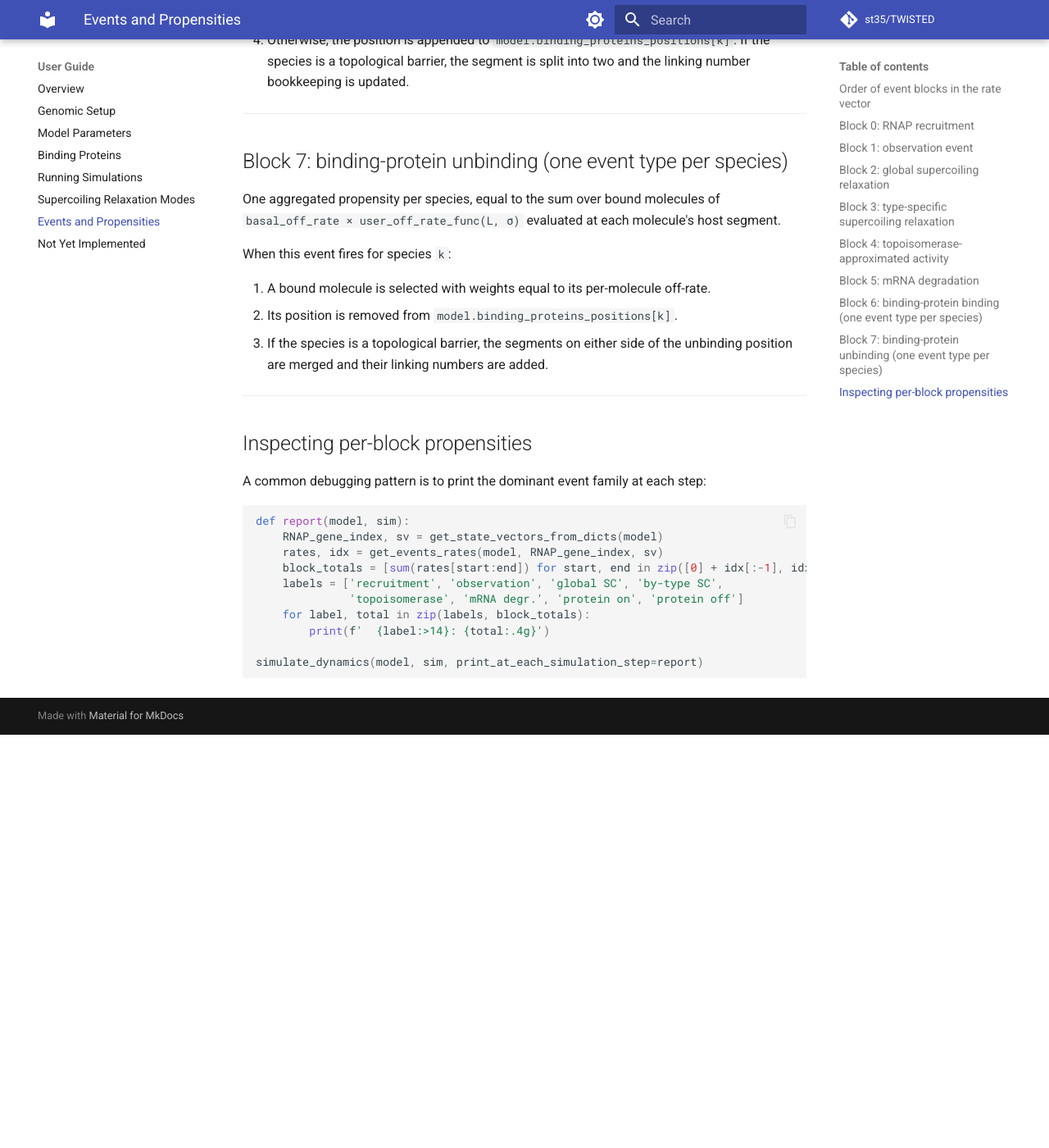
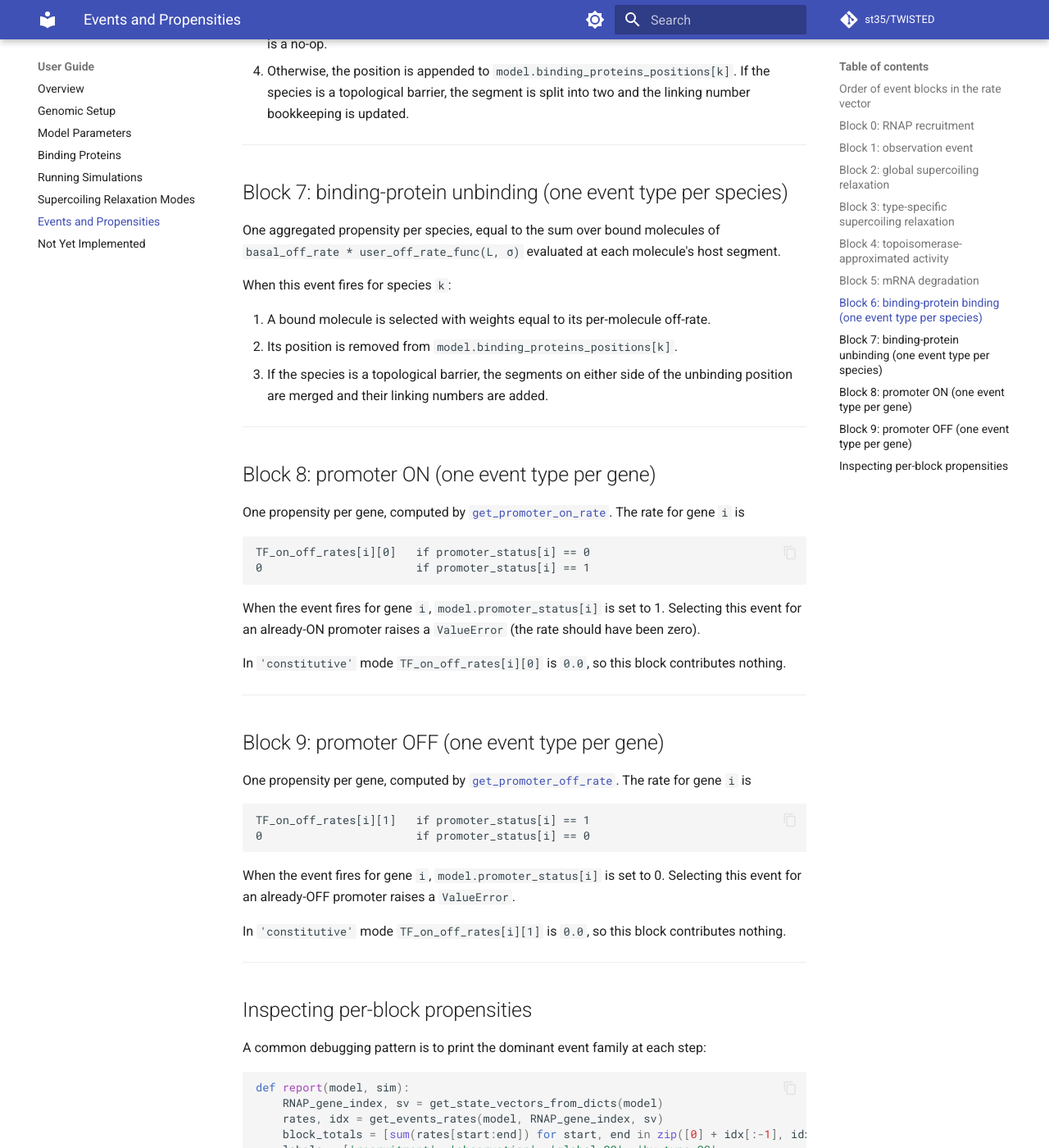
Before and after one commit to st35/TWISTED, an MkDocs documentation site: the page built from docs/user-guide/events-and-propensities.md, in a window 1280 px wide and 1400 px high, scrolled down 3191 px. Shown: the whole window at 82% size. Built offline with MkDocs 1.6.1 and Material for MkDocs 9.7.7, drawn with Linux system fonts in a browser that asks for light colours; comment, search, counter and statistics services are not loaded; before the commit the page ends 4087 px from its top, so only the background shows below that; some of the changed text lies outside the part shown.

Commit message:
Implemented non-constitutive promoter functionality

````diff
--- a/docs/user-guide/events-and-propensities.md
+++ b/docs/user-guide/events-and-propensities.md
@@ -18,10 +18,12 @@ rates_vector = [
     mRNA_degradation_rates           per gene,                 # block 5
     binding_proteins_on_rates        per species (summed),     # block 6
     binding_proteins_off_rates       per species (summed),     # block 7
+    promoter_on_rates                per gene,                 # block 8
+    promoter_off_rates               per gene,                 # block 9
 ]
 ```
 
-Inactive modes/features contribute zero-rate entries in the appropriate block (e.g. `local_supercoiling_relaxation_rates = [0.0, 0.0]` if the mode does not use them). The block boundaries are the cumulative lengths returned in `events_indices[0..7]`.
+Inactive modes/features contribute zero-rate entries in the appropriate block (e.g. `local_supercoiling_relaxation_rates = [0.0, 0.0]` if the mode does not use them). The block boundaries are the cumulative lengths returned in `events_indices[0..9]`.
 
 ---
 
@@ -110,13 +112,43 @@ When this event fires for species `k`:
 
 ## Block 7: binding-protein unbinding (one event type per species)
 
-One aggregated propensity per species, equal to the sum over bound molecules of `basal_off_rate × user_off_rate_func(L, σ)` evaluated at each molecule's host segment.
+One aggregated propensity per species, equal to the sum over bound molecules of `basal_off_rate * user_off_rate_func(L, σ)` evaluated at each molecule's host segment.
 
 When this event fires for species `k`:
 
 1. A bound molecule is selected with weights equal to its per-molecule off-rate.
 2. Its position is removed from `model.binding_proteins_positions[k]`.
 3. If the species is a topological barrier, the segments on either side of the unbinding position are merged and their linking numbers are added.
+
+---
+
+## Block 8: promoter ON (one event type per gene)
+
+One propensity per gene, computed by [`get_promoter_on_rate`](../api/biol-methods.md#get_promoter_on_rate). The rate for gene `i` is
+
+```
+TF_on_off_rates[i][0]   if promoter_status[i] == 0
+0                       if promoter_status[i] == 1
+```
+
+When the event fires for gene `i`, `model.promoter_status[i]` is set to 1. Selecting this event for an already-ON promoter raises a `ValueError` (the rate should have been zero).
+
+In `'constitutive'` mode `TF_on_off_rates[i][0]` is `0.0`, so this block contributes nothing.
+
+---
+
+## Block 9: promoter OFF (one event type per gene)
+
+One propensity per gene, computed by [`get_promoter_off_rate`](../api/biol-methods.md#get_promoter_off_rate). The rate for gene `i` is
+
+```
+TF_on_off_rates[i][1]   if promoter_status[i] == 1
+0                       if promoter_status[i] == 0
+```
+
+When the event fires for gene `i`, `model.promoter_status[i]` is set to 0. Selecting this event for an already-OFF promoter raises a `ValueError`.
+
+In `'constitutive'` mode `TF_on_off_rates[i][1]` is `0.0`, so this block contributes nothing.
 
 ---
 
@@ -130,7 +162,8 @@ def report(model, sim):
     rates, idx = get_events_rates(model, RNAP_gene_index, sv)
     block_totals = [sum(rates[start:end]) for start, end in zip([0] + idx[:-1], idx)]
     labels = ['recruitment', 'observation', 'global SC', 'by-type SC',
-              'topoisomerase', 'mRNA degr.', 'protein on', 'protein off']
+              'topoisomerase', 'mRNA degr.', 'protein on', 'protein off',
+              'promoter on', 'promoter off']
     for label, total in zip(labels, block_totals):
         print(f'  {label:>14}: {total:.4g}')
 
--- a/model_dynamics.py
+++ b/model_dynamics.py
@@ -457,8 +457,10 @@ def get_events_rates(model: Model, RNAP_gene_index: list[int], state_vector: lis
 	mRNA_degradation_rates = get_mRNA_degradation_rates(model)
 	binding_proteins_on_rates = [sum(per_protein_on_rates) for per_protein_on_rates in get_binding_proteins_on_rates(model, segments_lengths, segments_sigmas)]
 	binding_proteins_off_rates = [sum(per_protein_off_rates) for per_protein_off_rates in get_binding_proteins_off_rates(model, segments_lengths, segments_sigmas)]
+	promoter_on_rates = [get_promoter_on_rate(model, gene_index, segments_sigmas[get_spot_segment_index(model.genomic_setup.TSSes[gene_index], segments_lengths)]) for gene_index in range(len(model.genomic_setup.gene_names))]
+	promoter_off_rates = [get_promoter_off_rate(model, gene_index, segments_sigmas[get_spot_segment_index(model.genomic_setup.TSSes[gene_index], segments_lengths)]) for gene_index in range(len(model.genomic_setup.gene_names))]
 
-	rates_vector = RNAP_recruitment_rates + model_observation_event_rate + global_supercoiling_relaxation_rate + local_supercoiling_relaxation_rates + TOPO_activity_rates + mRNA_degradation_rates + binding_proteins_on_rates + binding_proteins_off_rates
+	rates_vector = RNAP_recruitment_rates + model_observation_event_rate + global_supercoiling_relaxation_rate + local_supercoiling_relaxation_rates + TOPO_activity_rates + mRNA_degradation_rates + binding_proteins_on_rates + binding_proteins_off_rates + promoter_on_rates + promoter_off_rates
 	assert all(rate >= 0.0 for rate in rates_vector), 'Negative rate encountered in calculating events rates.'
 
 	events_indices = []
@@ -470,6 +472,8 @@ def get_events_rates(model: Model, RNAP_gene_index: list[int], state_vector: lis
 	events_indices.append(events_indices[-1] + len(mRNA_degradation_rates))
 	events_indices.append(events_indices[-1] + len(binding_proteins_on_rates))
 	events_indices.append(events_indices[-1] + len(binding_proteins_off_rates))
+	events_indices.append(events_indices[-1] + len(promoter_on_rates))
+	events_indices.append(events_indices[-1] + len(promoter_off_rates))
 
 	return rates_vector, events_indices
 
--- a/utilities.py
+++ b/utilities.py
@@ -30,9 +30,6 @@ def construct_genomic_setup(filename: str, chromatin_type: str, promoter_mode: s
 		if len(explicit_RNAP_on_rates) != len(gene_names):
 			raise ValueError('Length of explicit_RNAP_on_rates must match number of genes.')
 		RNAP_on_rates = [RNAP_on_rates[i]*explicit_RNAP_on_rates[i] for i in range(len(gene_names))]
-
-	if promoter_mode == 'non-constitutive':
-		raise NotImplementedError('Promoter mode "non-constitutive" is not yet implemented.')
 
 	return GenomicSetup(chromatin_type, gene_names, TSSes, gene_lengths, gene_directions, RNAP_on_rates, promoter_mode, buffer_length, **kwargs)
 
````
Also changed, not shown: biol_methods.py (+12 -0 lines), docs/api/biol-methods.md (+32 -0 lines), docs/api/model-setup.md (+1 -1 lines), docs/getting-started.md (+1 -1 lines), docs/user-guide/genomic-setup.md (+14 -3 lines), docs/user-guide/not-yet-implemented.md (+2 -23 lines), model_setup.py (+11 -2 lines), simulate_dynamics.py (+12 -0 lines).
